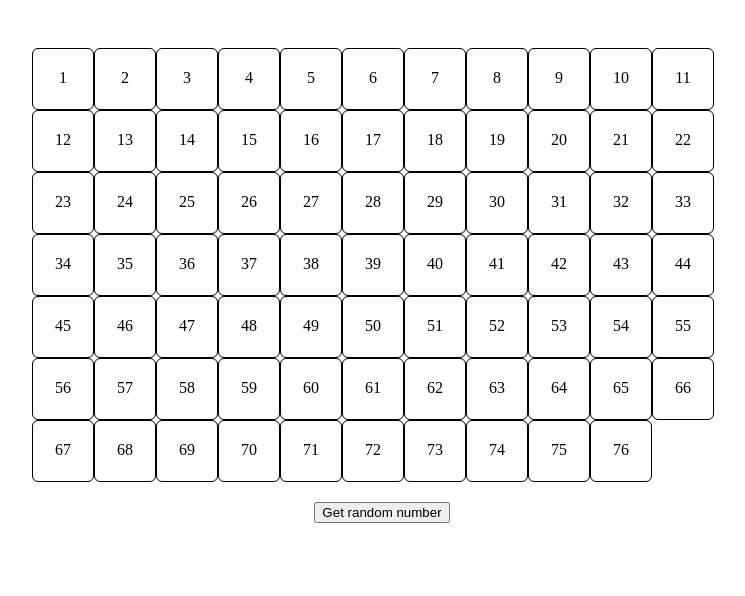
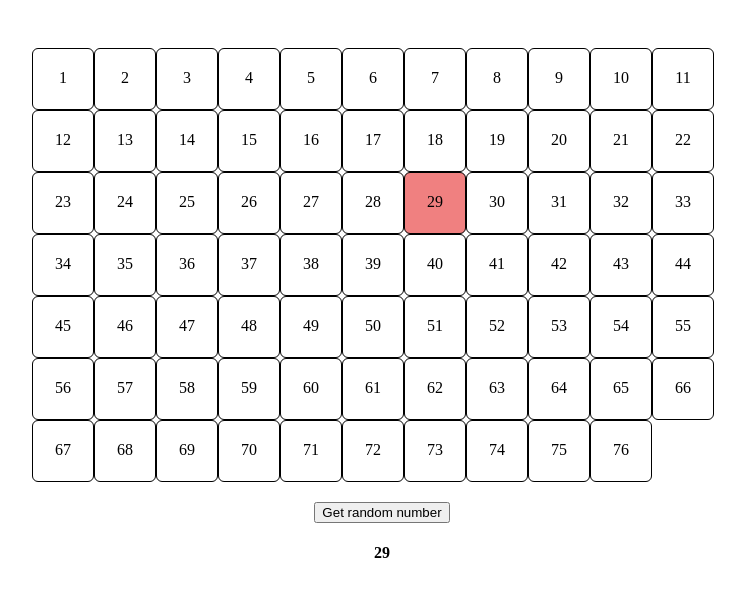
Before and after one commit to KiKiiPlay/bindo_desk, a plain HTML site: page index.html in a window 1280 px wide. Both pictures are taken after a click on the button "Get random number". Shown: the whole page, without its empty margins (258-1003 px from the left). Drawn offline with Linux system fonts and the light colour scheme.

Commit message:
Adding colorizing randomly chosen cells

```diff
--- a/index.js
+++ b/index.js
@@ -1,11 +1,35 @@
+const bingoDesk = document.querySelector(".bingo_desk");
+const readyListOfCells = document.getElementsByClassName("cells"); //difference betwen query and class
+const randArr = [];
+const randomButton = document.getElementById("centerObj");
+
 const createCells = function () {
-  const bingoDesk = document.querySelector(".bingo_desk");
   for (let i = 0; i < 76; i++) {
-    bingoDesk.innerHTML += `<div class="cells">${i + 1}</div>`;
-    console.log(i + 1);
+    bingoDesk.innerHTML += `<span class="cells">${i + 1}</span>`;
   }
+};
+
+const createRandArr = function () {
+  for (let i = 0; i < 76; i++) {
+    randArr.push(i + 1);
+  }
+};
+
+// TODO: Manage problem with functionality of colorizing randomly chosen cells
+const generateRandNum = function () {
+  const textRand = document.getElementById("randNum");
+  const randNumber = Math.floor(Math.random() * randArr.length) + 1;
+  textRand.innerText = randNumber;
+  index = randNumber - 1;
+
+  readyListOfCells[index].classList.add("newBackground");
+  randArr.splice(randNumber, 1)[0];
 };
 
 window.onload = function () {
   createCells();
+  createRandArr();
+  // difference onclick and eventlistener
+  randomButton.addEventListener("click", generateRandNum);
+  console.log(randArr);
 };
--- a/style.css
+++ b/style.css
@@ -18,6 +18,10 @@ body {
   padding-top: 20px;
 }
 
+.newBackground {
+  background-color: lightcoral;
+}
+
 #centerObj {
   display: block;
   margin-inline: auto;
```
